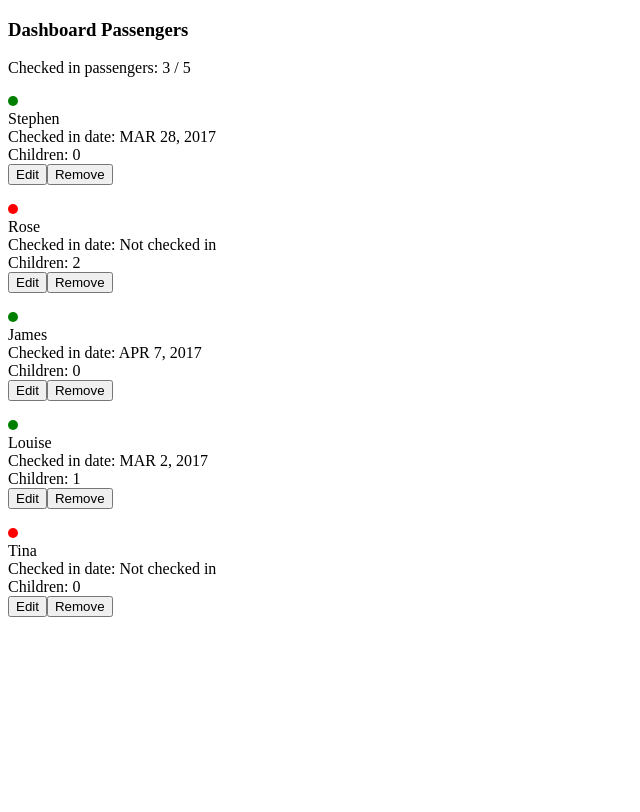
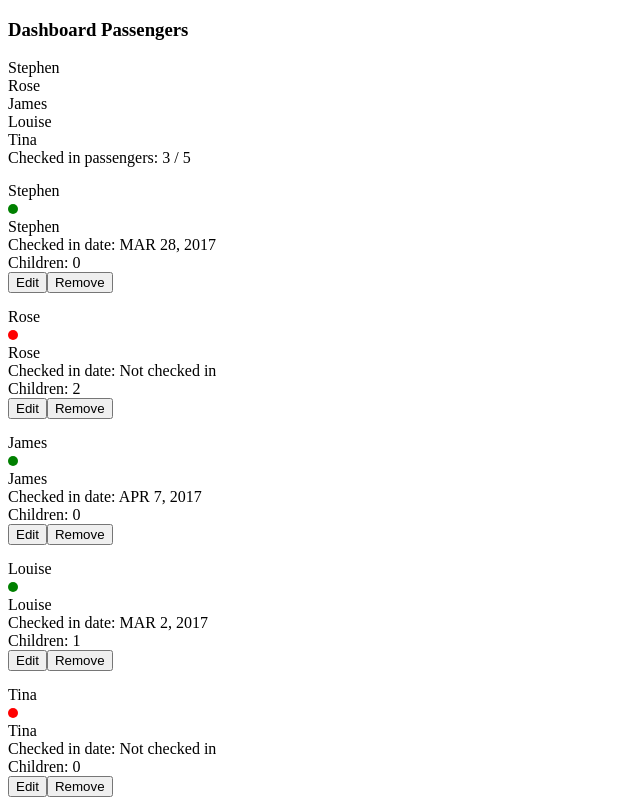
Before and after one commit to pawellesniowski/airport-app, an Angular app: page / in a window 1280 px wide. Shown: the whole page, without its empty margins (0-640 px from the left). Built offline with nearby package versions, Linux system fonts and the light colour scheme.

Commit message:
adds ngOnChanges to passenger-detail

```diff
--- a/src/app/dashboard/components/passenger-detail/passenger-detail.component.html
+++ b/src/app/dashboard/components/passenger-detail/passenger-detail.component.html
@@ -1,4 +1,5 @@
 <li>
+  <div>{{item.fullname}}</div>
   <div class="passenger-detail-item-heading">
     <span
       class="status"
--- a/src/app/dashboard/components/passenger-detail/passenger-detail.component.ts
+++ b/src/app/dashboard/components/passenger-detail/passenger-detail.component.ts
@@ -1,17 +1,26 @@
-import { Component, Input, Output, EventEmitter } from '@angular/core';
+import { Component, Input, Output, EventEmitter, OnChanges } from '@angular/core';
 import { Passenger } from '../../models/passenger.interface';
 
 @Component({
   selector: 'app-passenger-detail',
   templateUrl: './passenger-detail.component.html',
-  styleUrls: ['./passenger-detail.component.scss']
+  styleUrls: ['./passenger-detail.component.scss'],
 })
-export class PassengerDetailComponent {
+export class PassengerDetailComponent implements OnChanges {
   @Input() item: Passenger;
   @Output() edit: EventEmitter<any> = new EventEmitter();
   @Output() remove: EventEmitter<any> = new EventEmitter();
 
   editing: boolean = false;
+
+  constructor() {}
+
+  ngOnChanges(changes) {
+    console.log('changes: ', changes);
+    if (changes.item) {
+      this.item = Object.assign({}, changes.item.currentValue);
+    }
+  }
 
   toggleEdit() {
     if (this.editing) {
--- a/src/app/dashboard/containers/dashboard-passangers/dashboard-passengers.component.ts
+++ b/src/app/dashboard/containers/dashboard-passangers/dashboard-passengers.component.ts
@@ -1,4 +1,4 @@
-import { Component, OnInit } from '@angular/core';
+import {Component, OnInit} from '@angular/core';
 
 import { Passenger } from '../../models/passenger.interface';
 
@@ -6,6 +6,9 @@ import { Passenger } from '../../models/passenger.interface';
   selector: 'app-dashboard-passengers-component',
   template: `
     <h3>Dashboard Passengers</h3>
+    <div *ngFor="let passenger of passengers">
+      {{passenger.fullname}}
+    </div>
     <app-passenger-count
      [items]="passengers"
     ></app-passenger-count>
@@ -15,21 +18,20 @@ import { Passenger } from '../../models/passenger.interface';
       (edit)="handleEdit($event)"
       (remove)="handleRemove($event)"
     ></app-passenger-detail>
-`
+  `,
 })
 export class DashboardPassengersComponent implements OnInit {
 
   passengers: Passenger[];
 
   handleEdit(item: Passenger) {
-    console.log(item);
     this.passengers = this.passengers.map((passenger: Passenger) => {
       if (passenger.id === item.id) {
         passenger = Object.assign({}, passenger, item);
       }
       return passenger;
     });
-    console.log(this.passengers);
+    // this.passengers = [...this.passengers, item];
   }
 
   handleRemove(item) {
```
